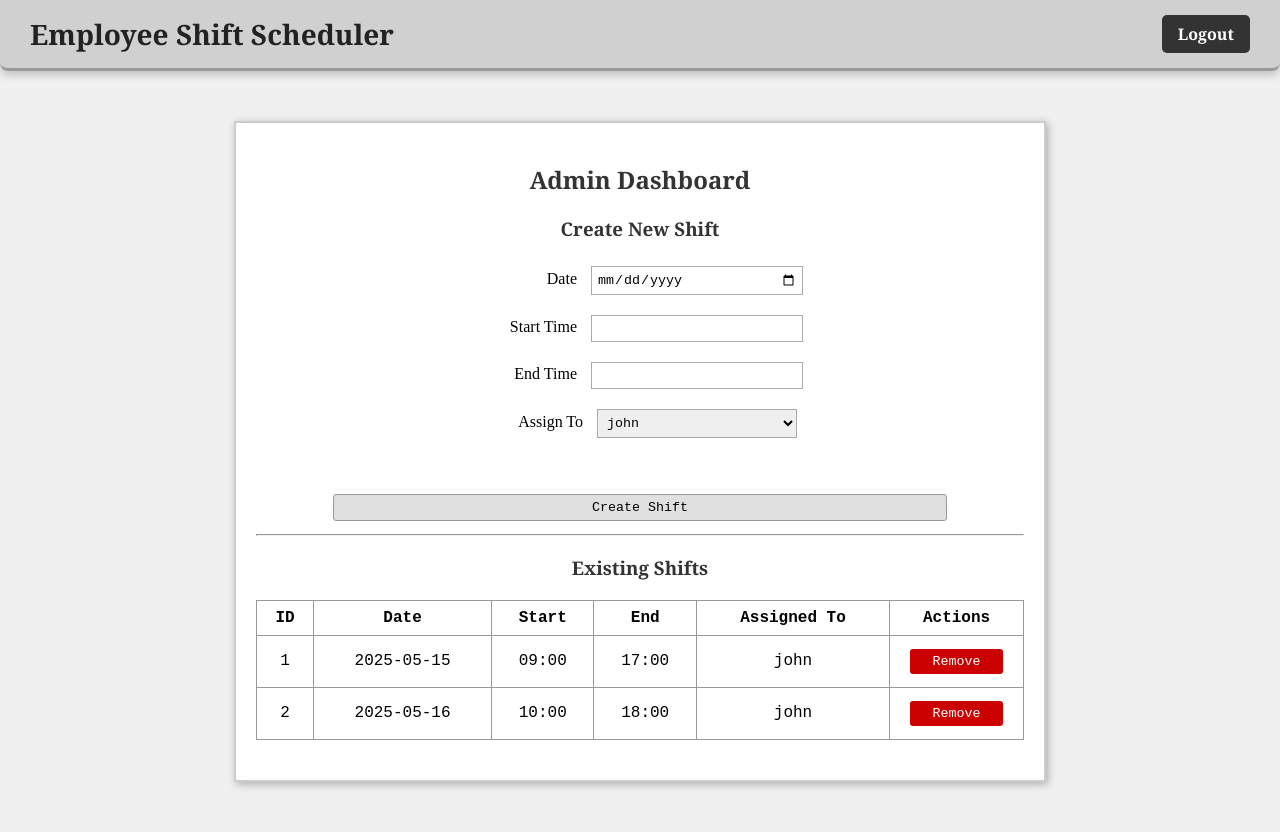
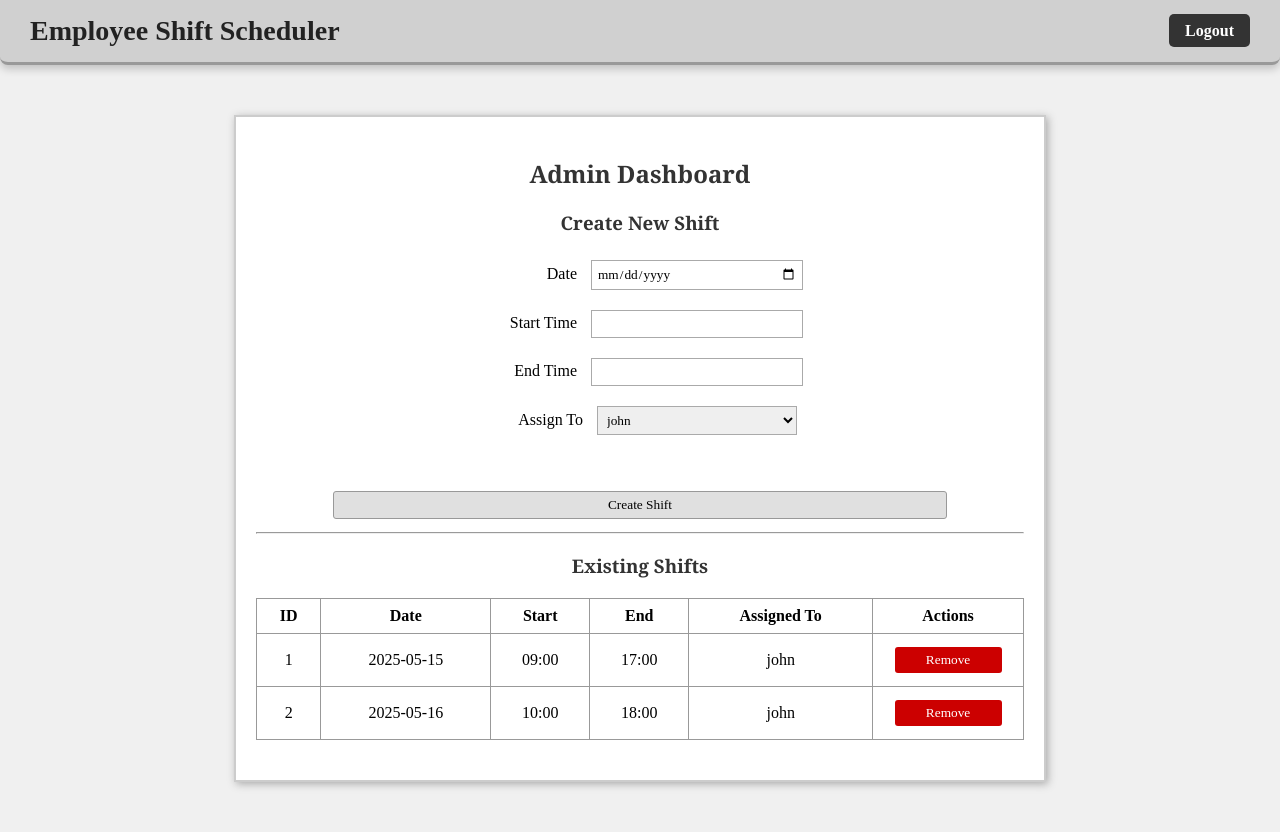
Before and after one commit to Jjar0/ShiftSchedulerIP, a Flask app: page /admin in a window 1280 px wide. Run offline with Flask 3, Linux system fonts and the light colour scheme; a user stored in the database is signed in; data comes from the database, SQL or seed files in the repository.

Commit message:
changed site font to times new roman

```diff
--- a/shiftapp/static/style.css
+++ b/shiftapp/static/style.css
@@ -55,7 +55,7 @@ table, th, td {
 th, td {
     padding: 8px;
     text-align: center;
-    font-family: "Courier New", monospace;
+    font-family: "Times New Roman", monospace;
 }
 
 input, select {
@@ -63,7 +63,7 @@ input, select {
     width: 80%;
     margin: 5px 0;
     border: 1px solid #aaa;
-    font-family: "Courier New", monospace;
+    font-family: "Times New Roman", monospace;
 }
 
 input[type="submit"] {
@@ -91,7 +91,7 @@ input[type="submit"]:hover {
 }
 
 .nav-title {
-    font-family: "Georgia", serif;
+    font-family: "Times New Roman", serif;
     font-size: 28px;
     font-weight: bold;
     color: #222222;
@@ -106,7 +106,7 @@ input[type="submit"]:hover {
 .logout-button {
     color: #ffffff;
     text-decoration: none;
-    font-family: "Georgia", serif;
+    font-family: "Times New Roman", serif;
     font-size: 16px;
     font-weight: bold;
     padding: 8px 16px;
```
